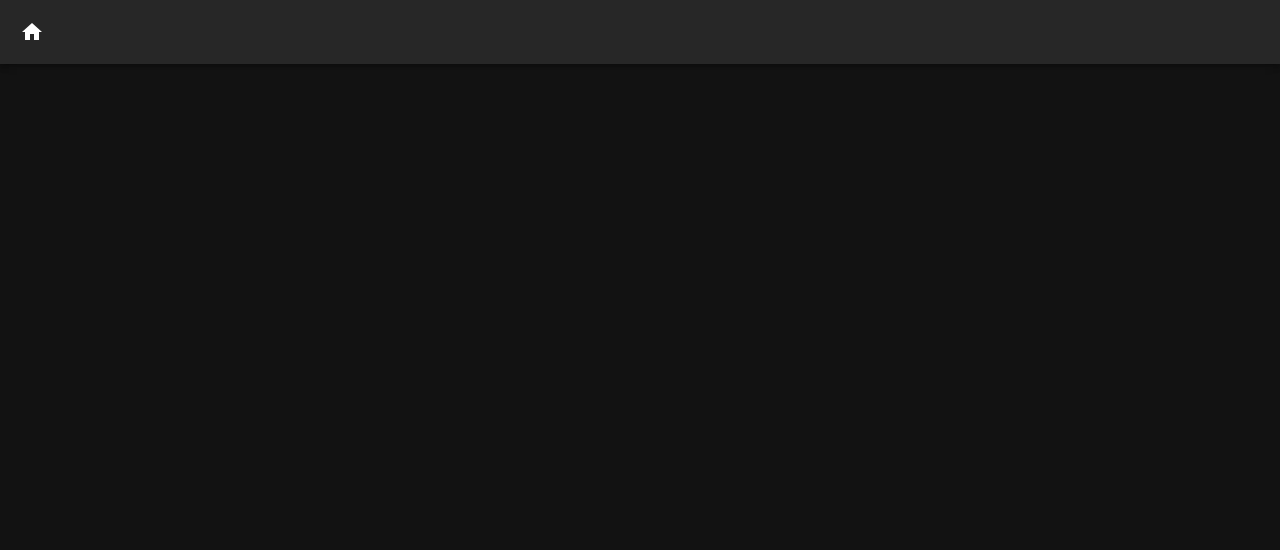
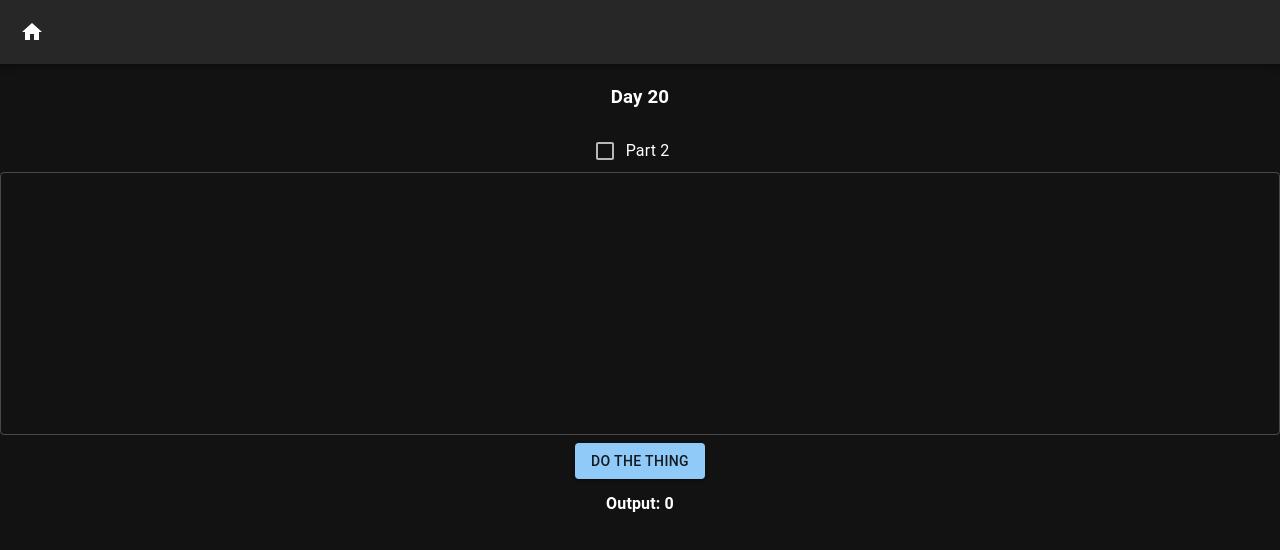
Before and after one commit to SilasWind/advent-of-code, a React (Create React App) app: page /day20 in a window 1280 px wide. Before the commit this address had no page. Shown: the top 550 px of the page. Built offline with nearby package versions, Linux system fonts and the light colour scheme.

Commit message:
day 20 part 1 start

```diff
--- a/src/App.tsx
+++ b/src/App.tsx
@@ -23,6 +23,7 @@ import DaySixteen from "./components/day16";
 import DaySeventeen from "./components/day17";
 import DayEighteen from "./components/day18";
 import DayNineteen from "./components/day19";
+import DayTwenty from "./components/day20";
 
 const darkTheme = createTheme({
   palette: {
@@ -63,6 +64,7 @@ function App() {
           <Route path="/day17" element={<DaySeventeen />} />
           <Route path="/day18" element={<DayEighteen />} />
           <Route path="/day19" element={<DayNineteen />} />
+          <Route path="/day20" element={<DayTwenty />} />
         </Routes>
       </div>
     </ThemeProvider>
--- /dev/null
+++ b/src/components/day20.tsx
@@ -0,0 +1,130 @@
+import React, { useState } from "react";
+import InputComp from "./inputComp";
+
+function DayTwenty() {
+  const [part2, setPart2] = useState(false);
+  const [inputString, setInputString] = useState("");
+  const [output, setOutput] = useState(0);
+
+  const handleChange = (
+    e: React.ChangeEvent<HTMLInputElement | HTMLTextAreaElement>
+  ) => {
+    setInputString(e.target.value);
+  };
+
+  const doTheThing = () => {
+    const inputArray = inputString.split("\n");
+    let flipFlops = new Set(); // only present if module is on
+    let conjuncts: number[][] = [];
+    let startingIndex = 0;
+    let lowPulses = 1;
+    let highPulses = 0;
+    const repeats = 1;
+    inputArray.forEach((line, index) => {
+      if (line[0] === "&") {
+        conjuncts.push([
+          index,
+          ...line
+            .slice(line.indexOf(">") + 2)
+            .split(",")
+            .map(() => {
+              return 0;
+            }),
+        ]);
+      } else if (startingIndex === 0 && line.slice(0, 11) === "broadcaster") {
+        startingIndex = index;
+      }
+    });
+    for (let i = 0; i < repeats; i++) {
+      const recursiveProp = (pulse: number, index: number) => {
+        const currentLine = inputArray[index];
+        console.log(currentLine);
+        const destinations = currentLine
+          .slice(currentLine.indexOf(">") + 2)
+          .split(",")
+          .map((item) => item.trim());
+        destinations.forEach((dest, inputIndex) => {
+          const currentType = inputArray[index][0];
+          const destIndex = inputArray.findIndex(
+            (line) => line.slice(1, line.indexOf(" ")) === dest
+          );
+          if (index === -1) {
+            if (pulse) {
+              highPulses++;
+            } else {
+              lowPulses++;
+            }
+          } else if (currentType === "%") {
+            if (!pulse) {
+              if (flipFlops.has(currentLine)) {
+                flipFlops.delete(currentLine);
+                lowPulses++;
+                console.log(0 + " to " + dest);
+                recursiveProp(0, destIndex);
+              } else {
+                flipFlops.add(currentLine);
+                highPulses++;
+                console.log(1 + " to " + dest);
+                recursiveProp(1, destIndex);
+              }
+            }
+          } else if (currentType === "&") {
+            const conIndex = conjuncts.findIndex((con) => con[0] === index);
+            if (pulse) {
+              conjuncts[conIndex][inputIndex + 1] = 1;
+            }
+            let allHigh = true;
+            conjuncts[conIndex].slice(1).forEach((val) => {
+              if (!val) {
+                allHigh = false;
+              }
+            });
+            if (allHigh) {
+              console.log(1 + " to " + dest);
+              highPulses++;
+              recursiveProp(1, destIndex);
+            }
+          } else {
+            console.log(pulse + " to " + dest);
+            recursiveProp(pulse, destIndex);
+          }
+        });
+      };
+      recursiveProp(0, startingIndex);
+    }
+    console.log("low: " + lowPulses + " high: " + highPulses);
+    setOutput(lowPulses * highPulses);
+  };
+  return (
+    <div>
+      <InputComp
+        part2={part2}
+        setPart2={setPart2}
+        inputString={inputString}
+        output={output}
+        part1Func={doTheThing}
+        part2Func={doTheThing}
+        handleChange={handleChange}
+        dayNumber={20}
+      />
+      {/* <div>
+        {holeOutput?.map((row, index) => (
+          <div
+            key={index}
+            style={{
+              display: "flex",
+              flexDirection: "row",
+              fontFamily: "monospace",
+            }}
+          >
+            {row.map((char, charIndex) => (
+              <div key={charIndex}>{char}</div>
+            ))}
+          </div>
+        ))}
+      </div> */}
+    </div>
+  );
+}
+
+export default DayTwenty;
--- a/src/components/mainMenu.tsx
+++ b/src/components/mainMenu.tsx
@@ -1,4 +1,3 @@
-import styled from "@emotion/styled";
 import { Button, ButtonGroup, Grid } from "@mui/material";
 import React from "react";
 
@@ -11,10 +10,14 @@ const MainMenu: React.FC = () => {
         flexDirection: "column",
       }}
     >
-      <img src="/mainmenu.png" style={{ height: "10%", width: "40%" }} />
+      <img
+        src="/mainmenu.png"
+        style={{ height: "10%", width: "40%" }}
+        alt="emini"
+      />
       <ButtonGroup orientation="vertical" variant="outlined" size="large">
         <Grid container rowSpacing={1}>
-          {Array.from({ length: 19 }, (_, i) => i + 1).map((day) => (
+          {Array.from({ length: 20 }, (_, i) => i + 1).map((day) => (
             <Grid item gap={2} xs={3} key={day}>
               <Button href={`/day${day}`}>Day {day}</Button>
             </Grid>
```
Also changed, not shown: input/day20.txt (added).
